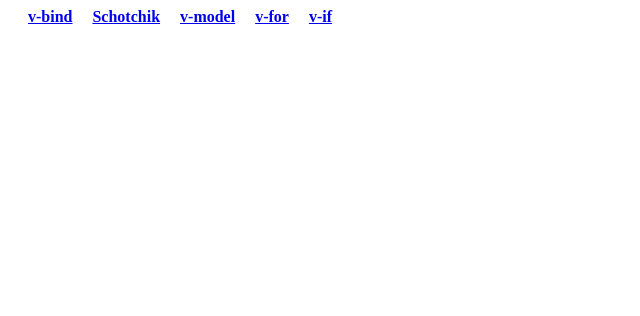
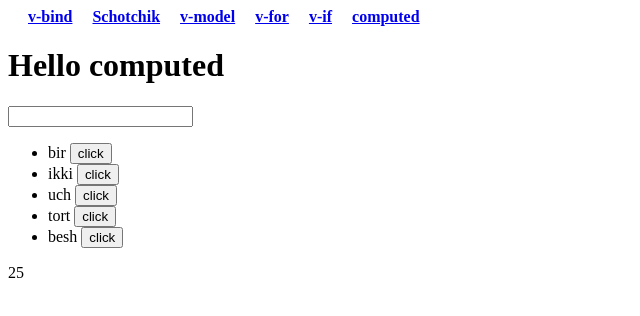
Before and after one commit to SanjarbekUsmonov/vue-3-for-beginers, a Vue app in the folder beginers/: page /comp in a window 1280 px wide. Shown: the top 316 px of the page, without its empty margins (0-640 px from the left). Built offline with nearby package versions, Linux system fonts and the light colour scheme.

Commit message:
computed

```diff
--- a/beginers/src/App.vue
+++ b/beginers/src/App.vue
@@ -6,6 +6,7 @@
         <router-link  to="/input">v-model</router-link>
         <router-link  to="/for">v-for</router-link>
         <router-link  to="/vif">v-if</router-link>
+        <router-link  to="/comp">computed</router-link>
       </div>
       <router-view/>
   </div>
--- a/beginers/src/router/index.js
+++ b/beginers/src/router/index.js
@@ -30,6 +30,11 @@ const router = createRouter({
       name: 'vif',
       component: () => import('../views/vIf.vue')
     },
+    {
+      path: '/comp',
+      name: 'comp',
+      component: () => import('../views/computed.vue')
+    },
   ]
 })
 
--- /dev/null
+++ b/beginers/src/views/computed.vue
@@ -0,0 +1,56 @@
+<template>
+  <div>
+    <div>
+      <h1>Hello computed</h1>
+    </div>
+
+    <div>
+      <input type="text" v-model="inputValue" @keypress.enter="addInput()" />
+        <ul v-if="raqamlar.length !== 0">
+        <li
+         v-for="(raqam,index) in raqamlar" v-bind:key="index">
+         {{ raqam }}
+        <button @click="addBtn(index)">click</button>
+        </li>
+      </ul>
+      <div v-else>
+         Hech narsa qolmadi
+      </div>
+      <div>
+        {{ coolComputed }}
+      </div>
+    </div>
+  </div>
+</template>
+
+  <script>
+export default {
+  data() {
+    return {
+      raqamlar: ["bir", "ikki", "uch", "tort", "besh"],
+      inputValue: "",
+    };
+  },
+  methods: {
+    addInput() {
+      this.raqamlar.push(this.inputValue);
+      this.inputValue = "";
+    },
+    // addIf(){
+    //     this.raqamlar.length =!this.raqamlar
+    // },
+    addBtn(index){
+        this.raqamlar.splice(index,1)
+    },
+  },
+  computed:{
+     coolComputed(){
+     console.log('coolComputed',this.raqamlar.length * 5);
+     return this.raqamlar.length * 5
+    }
+    }
+};
+</script>
+
+  <style scoped>
+</style>
```
